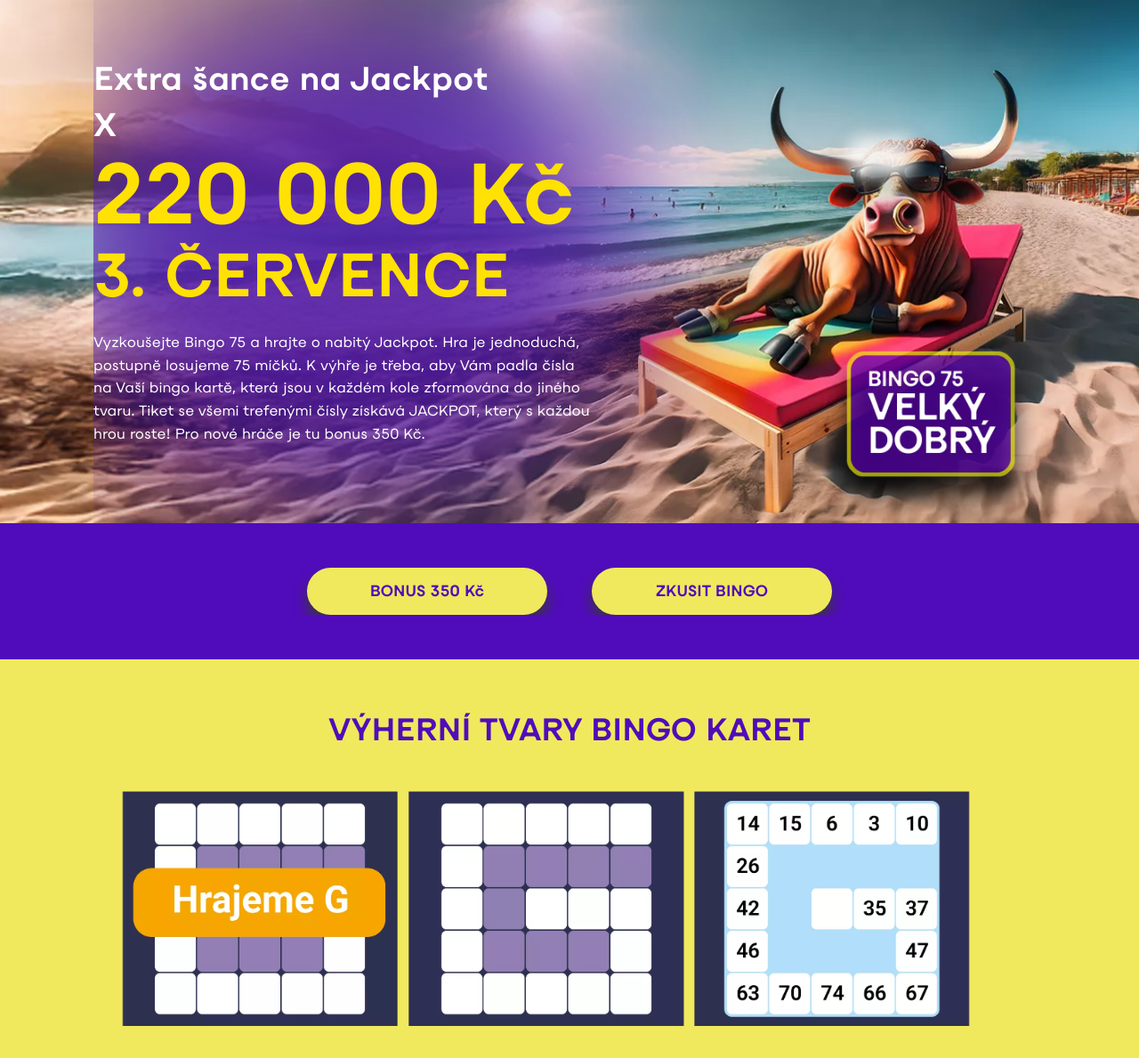
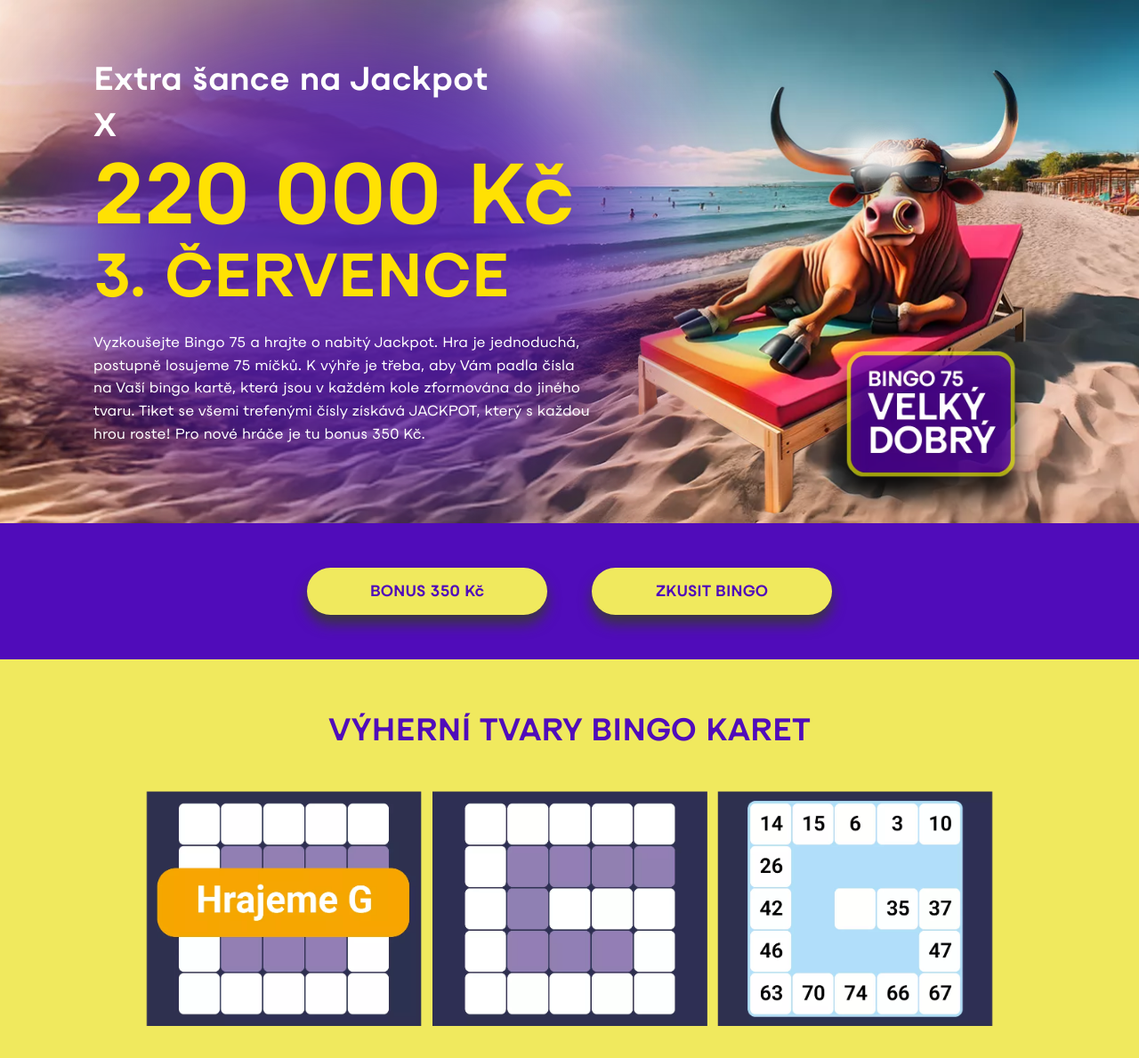
Before and after one commit to Dasaml/bingo, a plain HTML site: page index.html in a window 1280 px wide. Shown: the part 111-1300 px from the top of the page at 89% size. Drawn offline with Linux system fonts and the light colour scheme.

Commit message:
Update style.css

```diff
--- a/css/style.css
+++ b/css/style.css
@@ -125,8 +125,6 @@ body.maxa-bingo-2026 {
   padding-left: 20px;
   padding-right: 20px;
   box-sizing: border-box;
-  max-width: 100%;
-    overflow: hidden;
 }
 .maxa-bingo-2026 .pb-05 {
 	padding-bottom: .5em;
@@ -355,6 +353,11 @@ body.maxa-bingo-2026 {
 	padding: .5em;
 }
 /* Desktop menu end */
+.maxa-bingo-2026 .section.top-banner {
+    position: relative;
+    overflow: hidden; /* Toto je nejdůležitější řádek pro mobil */
+    width: 100vw;    /* Vynutí šířku přesně na šířku okna */
+}
 .maxa-bingo-2026 .top-banner-image {
 	position: relative;
   display: flex;
@@ -438,6 +441,7 @@ body.maxa-bingo-2026 {
 	display: block;
 	pointer-events: none;
 	z-index: 2;
+	overflow: hidden;
 }
 .bull-steam-emitter {
 	display: none;
@@ -570,13 +574,13 @@ body.maxa-bingo-2026 {
     transition: transform 0.5s cubic-bezier(0.45, 0, 0.55, 1);
 }
 .maxa-bingo-2026 .carousel-slide {
-  flex: 0 0 100%; /* Toto je pevný základ */
+  flex: 1 0 100%; /* Změněno z 0 0 na 1 0 - dovolí slidu se přizpůsobit */
     min-width: 100%;
     max-width: 100%;
-    /* Přidej toto, pokud tam máš nějaké vnitřní odsazení */
+    display: flex;
+    justify-content: center;
+    align-items: center;
     box-sizing: border-box;
-    /* A toto je velmi důležité pro Safari: */
-    flex-shrink: 0;
 }
 .maxa-bingo-2026 .carousel-slide img {
 	display: block;
```
